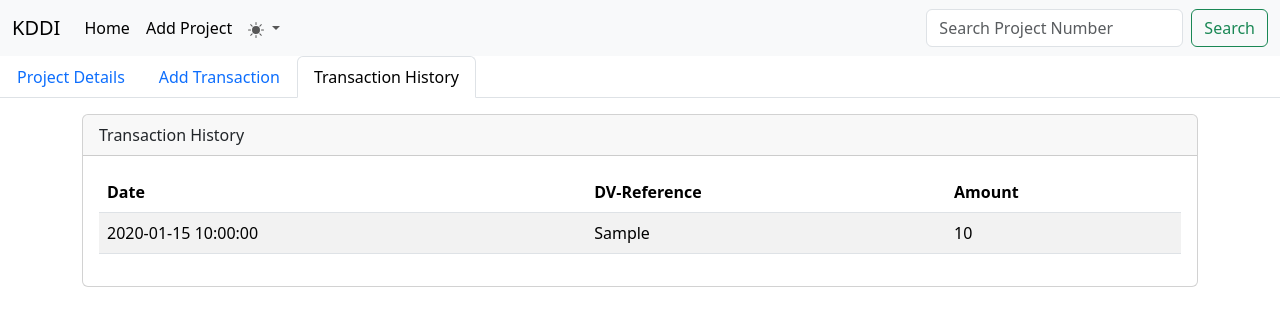
After one commit to JLCleofas/apar-app, a FastAPI app: template templates/ap-transaction-history.html in a window 1280 px wide. The commit adds this page. Shown: the top 326 px of the page. Run offline with FastAPI, Linux system fonts and the light colour scheme; the template is opened without the code that fills it: most values are stand-ins (such as "Sample title", 1, 10 or a date in 2020).

Commit message:
Added transaction history page.
This will show the date, DV-Reference, and amount for now.

```diff
--- a/routers/accounts_payable.py
+++ b/routers/accounts_payable.py
@@ -76,6 +76,12 @@ async def render_add_project_page(request: Request):
 async def render_add_transaction_page(request: Request, db: db_dependency, project_id: int):
     project_model = db.query(AccountsPayable).filter(AccountsPayable.id == project_id).first()
     return templates.TemplateResponse("ap-add-transaction.html", {"request": request, "project":project_model})
+
+@router.get("/transaction-history/{project_id}")
+async def render_transaction_history_page(request: Request, db: db_dependency, project_id: int):
+    project_model = db.query(AccountsPayable).filter(AccountsPayable.id == project_id).first()
+    transaction_logs = db.query(TransactionLogs).filter(TransactionLogs.project_id == project_id).all()
+    return templates.TemplateResponse("ap-transaction-history.html", {"request": request, "project":project_model, "transactions":transaction_logs})
 
 ### Endpoints ###
 @router.get("/", status_code=status.HTTP_200_OK)
--- a/templates/ap-add-transaction.html
+++ b/templates/ap-add-transaction.html
@@ -7,7 +7,9 @@
     <li class="nav-item">
     <a class="nav-link active" aria-current="page" href="/ap/add-transaction/{{ project.id }}">Add Transaction</a>
   </li>
-
+    <li class="nav-item">
+    <a class="nav-link" aria-current="page" href="/ap/transaction-history/{{ project.id }}">Transaction History</a>
+    </li>
 </ul>
 {#    Add Transaction#}
 <div class="container">
--- a/templates/ap-details.html
+++ b/templates/ap-details.html
@@ -6,7 +6,9 @@
     <li class="nav-item">
         <a class="nav-link" aria-current="page" href="/ap/add-transaction/{{ project.id }}">Add Transaction</a>
     </li>
-
+    <li class="nav-item">
+    <a class="nav-link" aria-current="page" href="/ap/transaction-history/{{ project.id }}">Transaction History</a>
+    </li>
 </ul>
 <div class="container">
     <div class="card mt-3">
--- /dev/null
+++ b/templates/ap-transaction-history.html
@@ -0,0 +1,41 @@
+{% extends "base.html" %}
+
+{% block content %}
+<ul class="nav nav-tabs">
+  <li class="nav-item">
+    <a class="nav-link" aria-current="page" href="/ap/details/{{ project.id }}">Project Details</a>
+  </li>
+    <li class="nav-item">
+    <a class="nav-link" aria-current="page" href="/ap/add-transaction/{{ project.id }}">Add Transaction</a>
+  </li>
+    <li class="nav-item">
+    <a class="nav-link active" aria-current="page" href="/ap/transaction-history/{{ project.id }}">Transaction History</a>
+    </li>
+</ul>
+
+<div class="container">
+    <div class="card mt-3">
+        <div class="card-header">Transaction History</div>
+        <div class="card-body">
+            <table class="table table-striped">
+                <thead>
+                    <tr>
+                        <th scope="col">Date</th>
+                        <th scope="col">DV-Reference</th>
+                        <th scope="col">Amount</th>
+                    </tr>
+                </thead>
+                <tbody>
+                {% for transaction in transactions %}
+                <tr style="position: relative;">
+                    <td>{{ transaction.date_paid }}</td>
+                    <td>{{ transaction.dv_reference }}</td>
+                    <td>{{ transaction.transaction_amount }}</td>
+                </tr>
+                {% endfor %}
+                </tbody>
+            </table>
+        </div>
+    </div>
+</div>
+{% endblock %}
```
